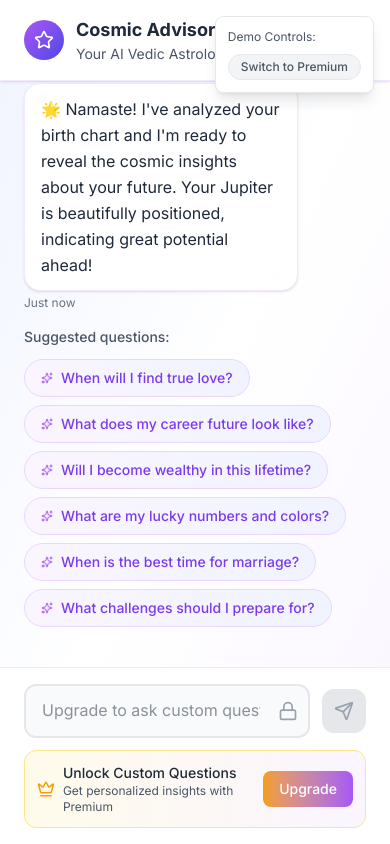
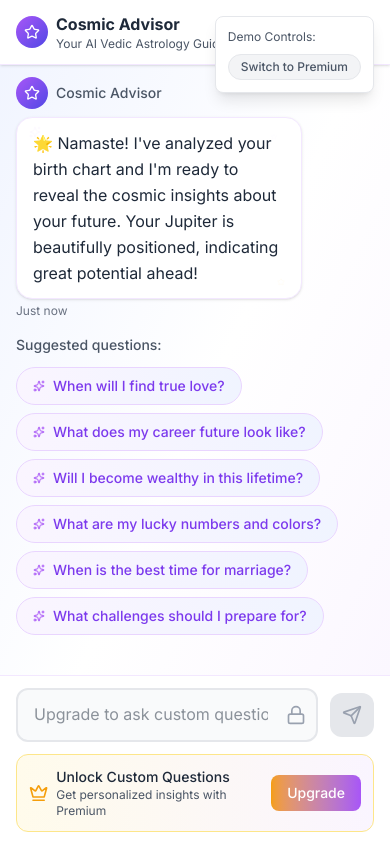
Before and after one commit to imabhaysachan20/astroai, a Next.js app: page /chat in a window 390 px wide. Built offline with nearby package versions, Linux system fonts and the light colour scheme.

Commit message:
fix dvh;

```diff
--- a/app/components/AstroChat.tsx
+++ b/app/components/AstroChat.tsx
@@ -226,6 +226,43 @@ const AstroChat: React.FC<AstroChatProps> = ({
 }) => {
   const messagesEndRef = useRef<HTMLDivElement>(null);
   const [isTyping, setIsTyping] = useState(false);
+  const [viewportHeight, setViewportHeight] = useState('100vh');
+
+  // Handle dynamic viewport height for mobile browsers
+  useEffect(() => {
+    const updateViewportHeight = () => {
+      // Use the visual viewport API if available (modern browsers)
+      if (window.visualViewport) {
+        setViewportHeight(`${window.visualViewport.height}px`);
+      } else {
+        // Fallback for older browsers
+        setViewportHeight(`${window.innerHeight}px`);
+      }
+    };
+
+    // Set initial height
+    updateViewportHeight();
+
+    // Listen for viewport changes
+    if (window.visualViewport) {
+      window.visualViewport.addEventListener('resize', updateViewportHeight);
+      window.visualViewport.addEventListener('scroll', updateViewportHeight);
+    } else {
+      window.addEventListener('resize', updateViewportHeight);
+      window.addEventListener('orientationchange', updateViewportHeight);
+    }
+
+    // Cleanup
+    return () => {
+      if (window.visualViewport) {
+        window.visualViewport.removeEventListener('resize', updateViewportHeight);
+        window.visualViewport.removeEventListener('scroll', updateViewportHeight);
+      } else {
+        window.removeEventListener('resize', updateViewportHeight);
+        window.removeEventListener('orientationchange', updateViewportHeight);
+      }
+    };
+  }, []);
 
   // Auto-scroll to bottom when new messages arrive
   useEffect(() => {
@@ -246,22 +283,25 @@ const AstroChat: React.FC<AstroChatProps> = ({
   };
 
   return (
-    <div className="flex flex-col h-screen bg-gradient-to-br from-primary-50 via-white to-mystical-50">
+    <div
+      className="flex flex-col bg-gradient-to-br from-primary-50 via-white to-mystical-50 overflow-hidden"
+      style={{ height: viewportHeight }}
+    >
       {/* Header */}
-      <div className="bg-white border-b border-mystical-100 px-6 py-4 shadow-sm">
+      <div className="bg-white border-b border-mystical-100 px-4 sm:px-6 py-3 sm:py-4 shadow-sm flex-shrink-0">
         <div className="flex items-center justify-between">
           <div className="flex items-center">
-            <div className="w-10 h-10 bg-gradient-to-br from-mystical-500 to-primary-600 rounded-full flex items-center justify-center mr-3">
-              <Star className="w-5 h-5 text-white" />
+            <div className="w-8 h-8 sm:w-10 sm:h-10 bg-gradient-to-br from-mystical-500 to-primary-600 rounded-full flex items-center justify-center mr-2 sm:mr-3">
+              <Star className="w-4 h-4 sm:w-5 sm:h-5 text-white" />
             </div>
             <div>
-              <h1 className="text-lg font-bold text-gray-800">Cosmic Advisor</h1>
-              <p className="text-sm text-gray-600">Your AI Vedic Astrology Guide</p>
+              <h1 className="text-base sm:text-lg font-bold text-gray-800">Cosmic Advisor</h1>
+              <p className="text-xs sm:text-sm text-gray-600">Your AI Vedic Astrology Guide</p>
             </div>
           </div>
 
           {/* Premium Badge */}
-          <div className={`flex items-center px-3 py-1 rounded-full text-xs font-medium ${
+          <div className={`flex items-center px-2 sm:px-3 py-1 rounded-full text-xs font-medium ${
             isPremium
               ? 'bg-gradient-to-r from-gold-100 to-mystical-100 text-gold-700 border border-gold-200'
               : 'bg-gray-100 text-gray-600 border border-gray-200'
@@ -282,16 +322,16 @@ const AstroChat: React.FC<AstroChatProps> = ({
       </div>
 
       {/* Messages Container */}
-      <div className="flex-1 overflow-y-auto px-6 py-4">
+      <div className="flex-1 overflow-y-auto px-4 sm:px-6 py-4 min-h-0">
         <div className="max-w-4xl mx-auto">
           {/* Welcome Message */}
           {messages.length === 0 && (
-            <div className="text-center py-12">
-              <div className="w-16 h-16 bg-gradient-to-br from-mystical-500 to-primary-600 rounded-full flex items-center justify-center mx-auto mb-4">
-                <Sparkles className="w-8 h-8 text-white" />
+            <div className="text-center py-8 sm:py-12">
+              <div className="w-12 h-12 sm:w-16 sm:h-16 bg-gradient-to-br from-mystical-500 to-primary-600 rounded-full flex items-center justify-center mx-auto mb-4">
+                <Sparkles className="w-6 h-6 sm:w-8 sm:h-8 text-white" />
               </div>
-              <h2 className="text-xl font-bold text-gray-800 mb-2">Welcome to Your Cosmic Journey</h2>
-              <p className="text-gray-600 mb-6">I'm here to guide you through the mysteries of Vedic astrology</p>
+              <h2 className="text-lg sm:text-xl font-bold text-gray-800 mb-2">Welcome to Your Cosmic Journey</h2>
+              <p className="text-sm sm:text-base text-gray-600 mb-6">I'm here to guide you through the mysteries of Vedic astrology</p>
 
               {/* Initial Suggestions */}
               <div className="flex flex-wrap justify-center gap-2">
@@ -342,7 +382,7 @@ const AstroChat: React.FC<AstroChatProps> = ({
       </div>
 
       {/* Input Area */}
-      <div className="bg-white border-t border-mystical-100 px-6 py-4">
+      <div className="bg-white border-t border-mystical-100 px-4 sm:px-6 py-3 sm:py-4 flex-shrink-0 safe-area-inset-bottom">
         <div className="max-w-4xl mx-auto">
           <ChatInput
             isPremium={isPremium}
```
